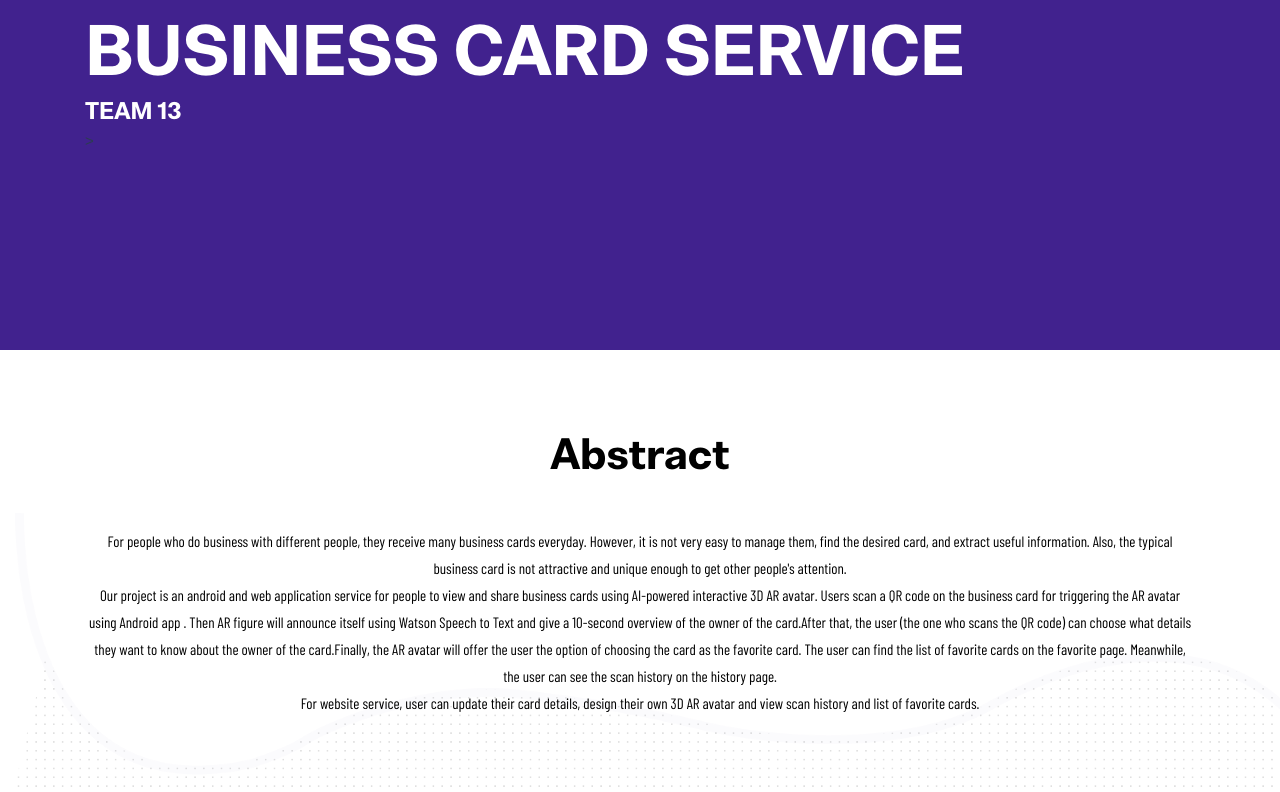
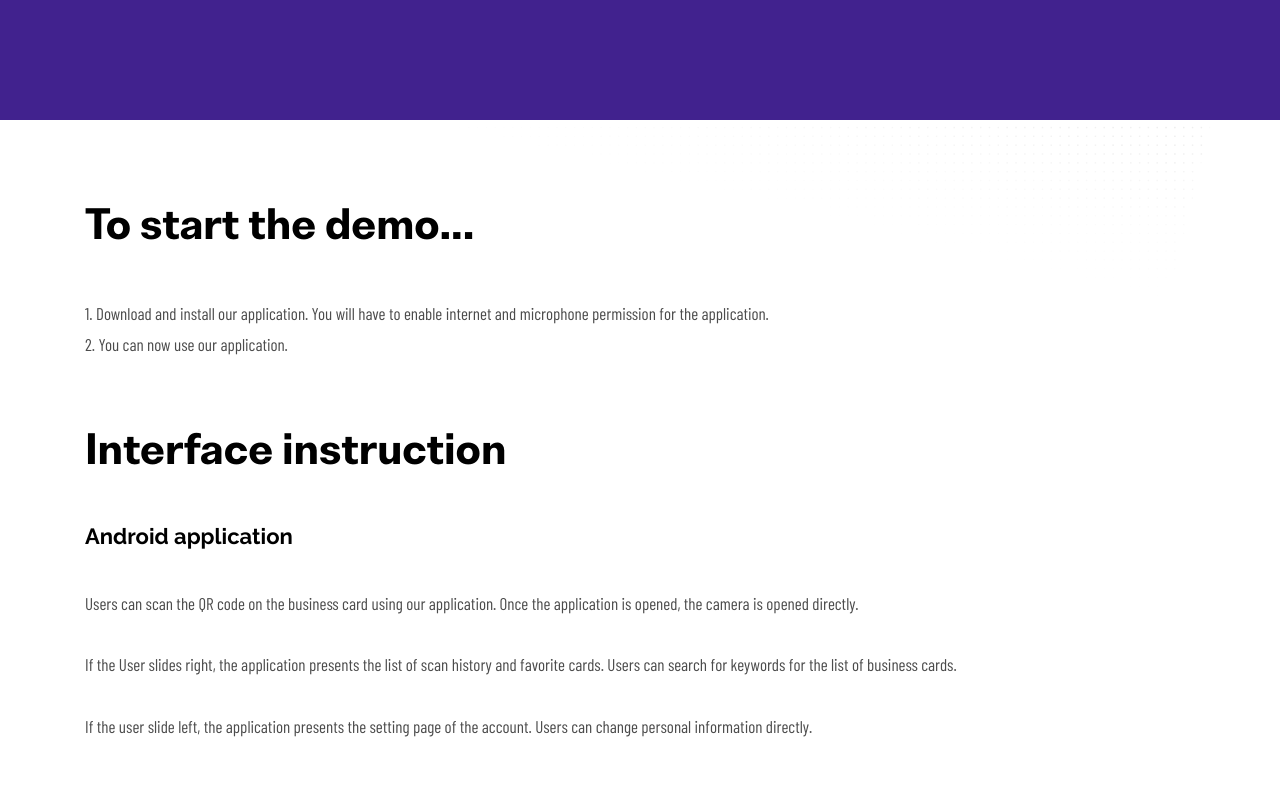
Before and after one commit to IBM-AR-CARD/Report-Website-Vue, a Vue app: page /appendices in a window 1280 px wide. Shown: the part 366-1158 px from the top of the page. Built offline with nearby package versions, Linux system fonts and the light colour scheme.

Commit message:
Update texts

```diff
--- a/src/components/Navbar.vue
+++ b/src/components/Navbar.vue
@@ -1,9 +1,9 @@
 <template>
   <header class="navigation fixed-top">
     <nav class="navbar navbar-expand-lg navbar-dark">
-      <a class="navbar-brand font-tertiary h3" href="home.html">
+      <router-link class="navbar-brand font-tertiary h3" to="/" >
         <img src="images/logo.png" style="max-height: 60px;" alt="Team 13">
-      </a>
+      </router-link>
       <button class="navbar-toggler" type="button" data-toggle="collapse" data-target="#navigation"
               aria-controls="navigation" aria-expanded="false" aria-label="Toggle navigation">
         <span class="navbar-toggler-icon"></span>
--- a/src/pages/appendices.vue
+++ b/src/pages/appendices.vue
@@ -5,14 +5,26 @@
         <section class="section">
             <div class="container">
                 <div class="row">
-                    <div class="col-lg-10 mx-auto text-center">
-                        <h3 class="section-title">Deploy manual</h3>
-                        <p>Lorem ipsum dolor sit amet, consectetur adipisicing elit, sed do eiusmod tempor incididunt ut labore et dolore magna aliqua. Ut enim ad minim veniam, quis nostrud exercitation ullamco laboris nisi ut aliquip ex ea commodo consequat.
+                    <div class="col-lg-10 mx-auto">
+                        <h3 class="section-title">To start the demo...</h3>
+                        <p> 1. Download and install our application. You will have to enable internet and microphone permission for the application.
+                            <br>2. You can now use our application.
+                        </p>
+                    </div>
 
-                            Duis aute irure dolor in reprehenderit in voluptate velit esse cillum dolore eu fugiat nulla pariatur. Excepteur sint occaecat cupidatat non proident.
+                    <div class="col-lg-10 mx-auto" style="padding-top: 50px;">
+                        <h3 class="section-title">Interface instruction</h3>
+                        <h4>Android application</h4>
+                        <p><br>
+                            Users can scan the QR code on the business card using our application. Once the application is opened, the camera is opened directly.<br><br>
 
-                            Deserunt mollit anim id est laborum. Sed ut perspiciatis unde omnis iste natus error sit voluptatem accusantium doloremque laudantium, totam rem aperiam, eaque ipsa quae ab illo inventore veritatis et quasi architecto beatae vitae dicta sunt explicabo. Nemo enim ipsam voluptatem quia.</p>
+                            If the User slides right, the application presents the list of scan history and favorite cards. Users can search for keywords for the list of business cards.<br><br>
+
+                            If the user slide left, the application presents the setting page of the account. Users can change personal information directly.<br>
+
+                        </p>
                     </div>
+
                 </div>
                 <!-- bg image -->
                 <img class="img-fluid edu-bg-image w-100" src="images/backgrounds/education-bg.png" alt="bg-image">
--- a/src/pages/plan.vue
+++ b/src/pages/plan.vue
@@ -5,10 +5,12 @@
         <section class="section">
             <div class="container">
                 <div class="row">
-                    <div class="col-lg-10 mx-auto text-center">
-                        <h4>1.Setup Server using node.Js</h4>
-                        <h4>2.setup MongoDB database</h4>
-                        <h4>......</h4>
+                    <div class="col-lg-10 mx-auto">
+                        <h4>1.setup website application using Vue.js</h4>
+                        <h4>2.setup server using node.js</h4>
+                        <h4>3.setup MongoDB database</h4>
+                        <h4>4.finish to setup AI language processing(IBM cloud and IBM Watson)</h4>
+                        <h4>5.Setup OAuth API</h4>
                     </div>
                 </div>
             </div>
--- a/src/router/index.js
+++ b/src/router/index.js
@@ -11,6 +11,7 @@ import appendices from '../pages/appendices'
 Vue.use(Router);
 
 export default new Router({
+    mode: 'history',
     routes:[
         {
             path: "/",
```
Also changed, not shown: public/images/ARlogo1.png (added), public/images/logo_white.png (added).
